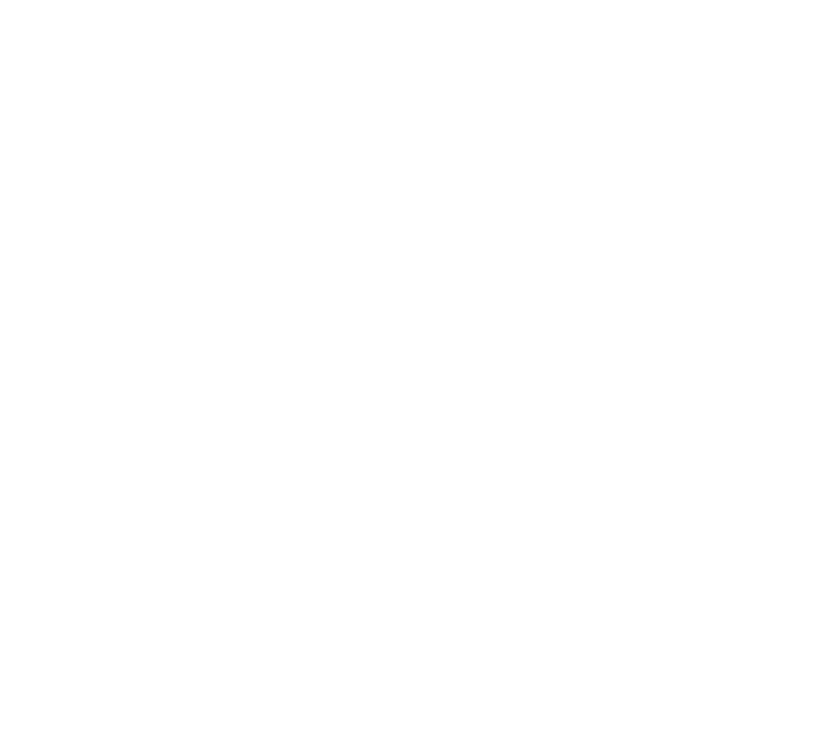
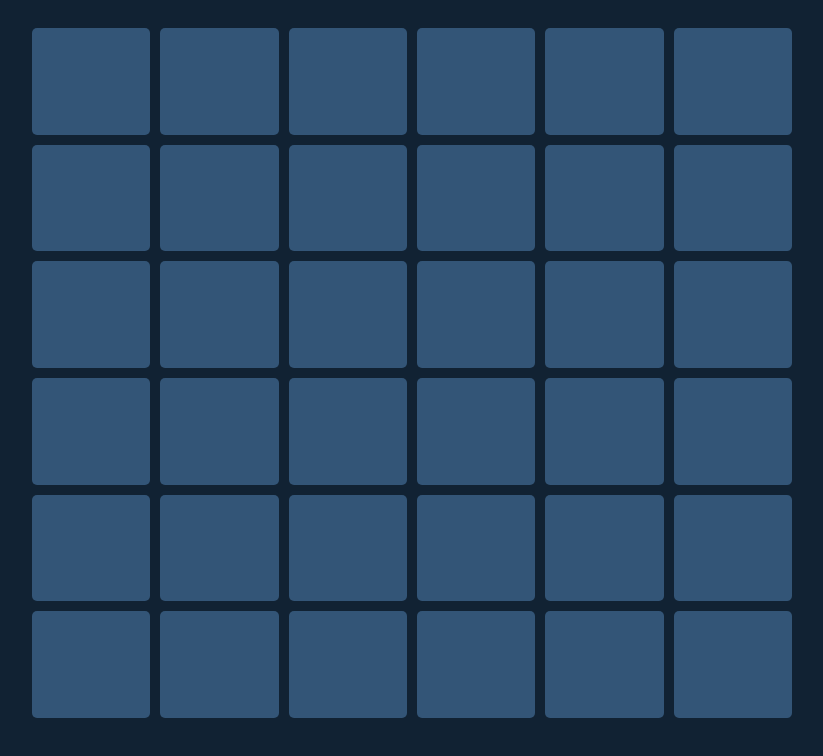
Before and after one commit to abhisheknaik27/memory-card-game, a React (Vite) app: page / in a window 1280 px wide. Shown: the top 756 px of the page, without its empty margins (228-1051 px from the left). Built offline with nearby package versions, Linux system fonts and the light colour scheme.

Commit message:
css styling for memory board

```diff
--- a/src/App.css
+++ b/src/App.css
@@ -0,0 +1,4 @@
+body{
+  background-color: #123;
+  padding: 20px;
+}
--- a/src/App.jsx
+++ b/src/App.jsx
@@ -1,9 +1,10 @@
 import React from 'react'
-
+import MemoryBoard from './components/MemoryBoard'
+import './App.css';
 const App = () => {
   return (
     <div>
-
+      <MemoryBoard />
     </div>
   )
 }
--- /dev/null
+++ b/src/components/Images.js
@@ -0,0 +1,21 @@
+import Img01 from '../assets/memes/01.jpg';
+import Img02 from '../assets/memes/02.jpg';
+import Img03 from '../assets/memes/03.jpg';
+import Img04 from '../assets/memes/04.jpg';
+import Img05 from '../assets/memes/05.jpg';
+import Img06 from '../assets/memes/06.jpg';
+import Img07 from '../assets/memes/07.jpg';
+import Img08 from '../assets/memes/08.jpg';
+import Img09 from '../assets/memes/09.jpg';
+import Img10 from '../assets/memes/10.jpg';
+import Img11 from '../assets/memes/11.jpg';
+import Img12 from '../assets/memes/12.jpg';
+import Img13 from '../assets/memes/13.jpg';
+import Img14 from '../assets/memes/14.jpg';
+import Img15 from '../assets/memes/15.jpg';
+import Img16 from '../assets/memes/16.jpg';
+import Img17 from '../assets/memes/17.jpg';
+import Img18 from '../assets/memes/18.jpg';
+
+
+export default [Img01, Img02, Img03, Img04, Img05, Img06, Img07, Img08, Img09, Img10, Img11, Img12, Img13, Img14, Img15, Img16, Img17, Img18];
--- /dev/null
+++ b/src/components/MemoryBoard.css
@@ -0,0 +1,15 @@
+.board{
+    width: calc(100vh - 40px);
+    max-width: calc(100vw - 40px);
+    display: grid;
+    grid-gap: 10px;
+    margin: auto;
+    grid-template-columns: repeat(6, 1fr);
+}
+
+.card{
+    background-color: #357;
+    border-radius: 5px;
+    height: calc(80vh / 6);
+    max-height: calc(80vw / 6);
+}
--- /dev/null
+++ b/src/components/MemoryBoard.jsx
@@ -0,0 +1,230 @@
+import React from 'react'
+import images from './Images';
+import './MemoryBoard.css';
+
+const MemoryBoard = () => {
+  return (
+    <div>
+      <div className="board">
+        <div className="card-outer">
+          <div className="card">
+            <front></front>
+            <div className="back"></div>
+          </div>
+        </div>
+        <div className="card-outer">
+          <div className="card">
+            <front></front>
+            <div className="back"></div>
+          </div>
+        </div>
+        <div className="card-outer">
+          <div className="card">
+            <front></front>
+            <div className="back"></div>
+          </div>
+        </div>
+        <div className="card-outer">
+          <div className="card">
+            <front></front>
+            <div className="back"></div>
+          </div>
+        </div>
+        <div className="card-outer">
+          <div className="card">
+            <front></front>
+            <div className="back"></div>
+          </div>
+        </div>
+        <div className="card-outer">
+          <div className="card">
+            <front></front>
+            <div className="back"></div>
+          </div>
+        </div>
+        <div className="card-outer">
+          <div className="card">
+            <front></front>
+            <div className="back"></div>
+          </div>
+        </div>
+        <div className="card-outer">
+          <div className="card">
+            <front></front>
+            <div className="back"></div>
+          </div>
+        </div>
+        <div className="card-outer">
+          <div className="card">
+            <front></front>
+            <div className="back"></div>
+          </div>
+        </div>
+        <div className="card-outer">
+          <div className="card">
+            <front></front>
+            <div className="back"></div>
+          </div>
+        </div>
+        <div className="card-outer">
+          <div className="card">
+            <front></front>
+            <div className="back"></div>
+          </div>
+        </div>
+        <div className="card-outer">
+          <div className="card">
+            <front></front>
+            <div className="back"></div>
+          </div>
+        </div>
+        <div className="card-outer">
+          <div className="card">
+            <front></front>
+            <div className="back"></div>
+          </div>
+        </div>
+        <div className="card-outer">
+          <div className="card">
+            <front></front>
+            <div className="back"></div>
+          </div>
+        </div>
+        <div className="card-outer">
+          <div className="card">
+            <front></front>
+            <div className="back"></div>
+          </div>
+        </div>
+        <div className="card-outer">
+          <div className="card">
+            <front></front>
+            <div className="back"></div>
+          </div>
+        </div>
+        <div className="card-outer">
+          <div className="card">
+            <front></front>
+            <div className="back"></div>
+          </div>
+        </div>
+        <div className="card-outer">
+          <div className="card">
+            <front></front>
+            <div className="back"></div>
+          </div>
+        </div>
+        <div className="card-outer">
+          <div className="card">
+            <front></front>
+            <div className="back"></div>
+          </div>
+        </div>
+        <div className="card-outer">
+          <div className="card">
+            <front></front>
+            <div className="back"></div>
+          </div>
+        </div>
+        <div className="card-outer">
+          <div className="card">
+            <front></front>
+            <div className="back"></div>
+          </div>
+        </div>
+        <div className="card-outer">
+          <div className="card">
+            <front></front>
+            <div className="back"></div>
+          </div>
+        </div>
+        <div className="card-outer">
+          <div className="card">
+            <front></front>
+            <div className="back"></div>
+          </div>
+        </div>
+        <div className="card-outer">
+          <div className="card">
+            <front></front>
+            <div className="back"></div>
+          </div>
+        </div>
+        <div className="card-outer">
+          <div className="card">
+            <front></front>
+            <div className="back"></div>
+          </div>
+        </div>
+        <div className="card-outer">
+          <div className="card">
+            <front></front>
+            <div className="back"></div>
+          </div>
+        </div>
+        <div className="card-outer">
+          <div className="card">
+            <front></front>
+            <div className="back"></div>
+          </div>
+        </div>
+        <div className="card-outer">
+          <div className="card">
+            <front></front>
+            <div className="back"></div>
+          </div>
+        </div>
+        <div className="card-outer">
+          <div className="card">
+            <front></front>
+            <div className="back"></div>
+          </div>
+        </div>
+        <div className="card-outer">
+          <div className="card">
+            <front></front>
+            <div className="back"></div>
+          </div>
+        </div>
+        <div className="card-outer">
+          <div className="card">
+            <front></front>
+            <div className="back"></div>
+          </div>
+        </div>
+        <div className="card-outer">
+          <div className="card">
+            <front></front>
+            <div className="back"></div>
+          </div>
+        </div>
+        <div className="card-outer">
+          <div className="card">
+            <front></front>
+            <div className="back"></div>
+          </div>
+        </div>
+        <div className="card-outer">
+          <div className="card">
+            <front></front>
+            <div className="back"></div>
+          </div>
+        </div>
+        <div className="card-outer">
+          <div className="card">
+            <front></front>
+            <div className="back"></div>
+          </div>
+        </div>
+        <div className="card-outer">
+          <div className="card">
+            <front></front>
+            <div className="back"></div>
+          </div>
+        </div>
+      </div>
+    </div>
+  )
+}
+
+export default MemoryBoard
```
Also changed, not shown: src/components/Images.jsx (deleted).
